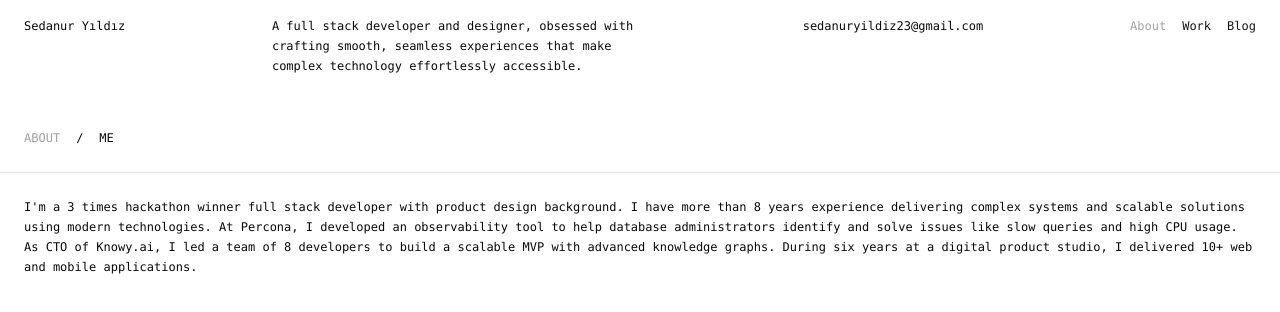
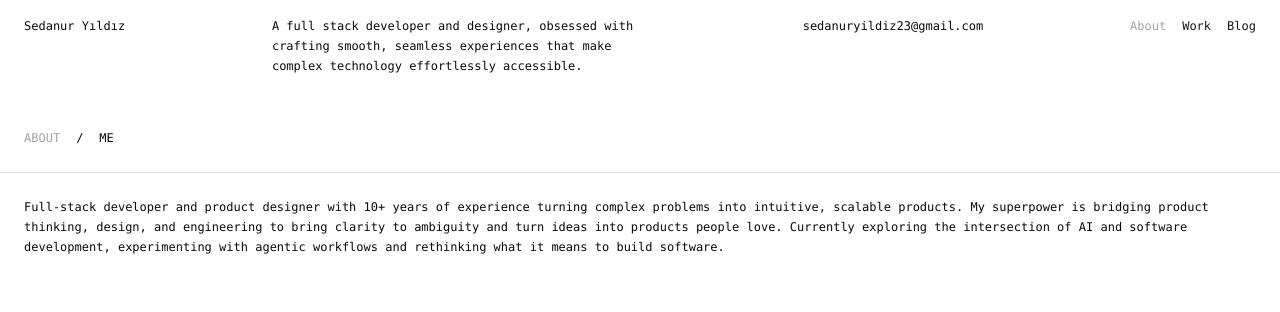
Before and after one commit to sedyldz/sedanuryildiz.com, a React (Vite) app: page /about in a window 1280 px wide. Shown: the top 312 px of the page. Built offline with nearby package versions, Linux system fonts and the light colour scheme; no server answers.

Commit message:
update about

```diff
--- a/src/pages/About.tsx
+++ b/src/pages/About.tsx
@@ -13,15 +13,9 @@ export function About() {
           </div>
         </div>
         <div className="p-6 text-sm">
-          I'm a 3 times hackathon winner full stack developer with product
-          design background. I have more than 8 years experience delivering
-          complex systems and scalable solutions using modern technologies. At
-          Percona, I developed an observability tool to help database
-          administrators identify and solve issues like slow queries and high
-          CPU usage. As CTO of Knowy.ai, I led a team of 8 developers
-          to build a scalable MVP with advanced knowledge graphs. During six
-          years at a digital product studio, I delivered 10+ web and mobile
-          applications.
+        Full-stack developer and product designer with 10+ years of experience turning complex problems into intuitive, scalable products. My superpower is bridging product thinking, design, and engineering to bring clarity to ambiguity and turn ideas into products people love.
+
+Currently exploring the intersection of AI and software development, experimenting with agentic workflows and rethinking what it means to build software.
         </div>
       </main>
     </div>
```
